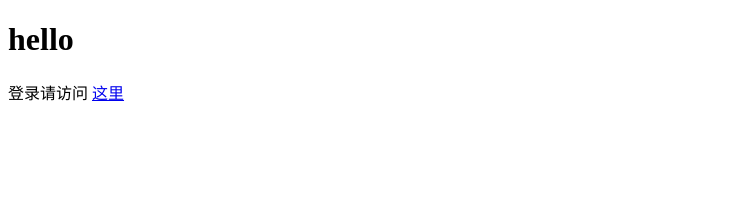
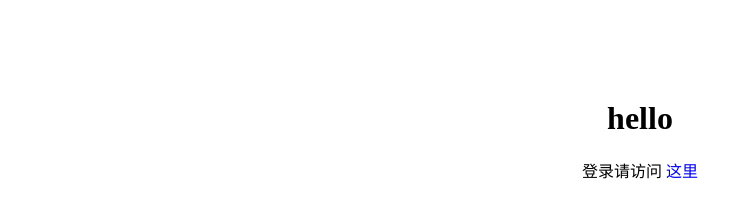
Before and after one commit to zhangxiuxiu1997/Practice-alibaixiu, a website: page index.html in a window 1280 px wide. Shown: the whole page, without its empty margins (0-752 px from the left). Drawn offline with Linux system fonts and the light colour scheme.

Commit message:
第三次修改index.html文件

```diff
--- a/index.html
+++ b/index.html
@@ -1,13 +1,31 @@
 <!DOCTYPE html>
 <html lang="en">
+
 <head>
   <meta charset="UTF-8">
   <meta name="viewport" content="width=device-width, initial-scale=1.0">
   <meta http-equiv="X-UA-Compatible" content="ie=edge">
   <title>Document</title>
+  <style>
+    .main {
+      width: 300px;
+      height: 100px;
+      text-align: center;
+      margin: 100px auto;
+    }
+    a {
+      text-decoration: none;
+    }
+  </style>
 </head>
+
 <body>
-  <h1>hello</h1>
-  登录请访问 <a href="./public/admin/login.html">这里</a>
+  <div class="main">
+    <h1>hello</h1>
+    登录请访问
+    <a href="./public/admin/login.html">这里</a>
+  </div>
+
 </body>
+
 </html>
```
